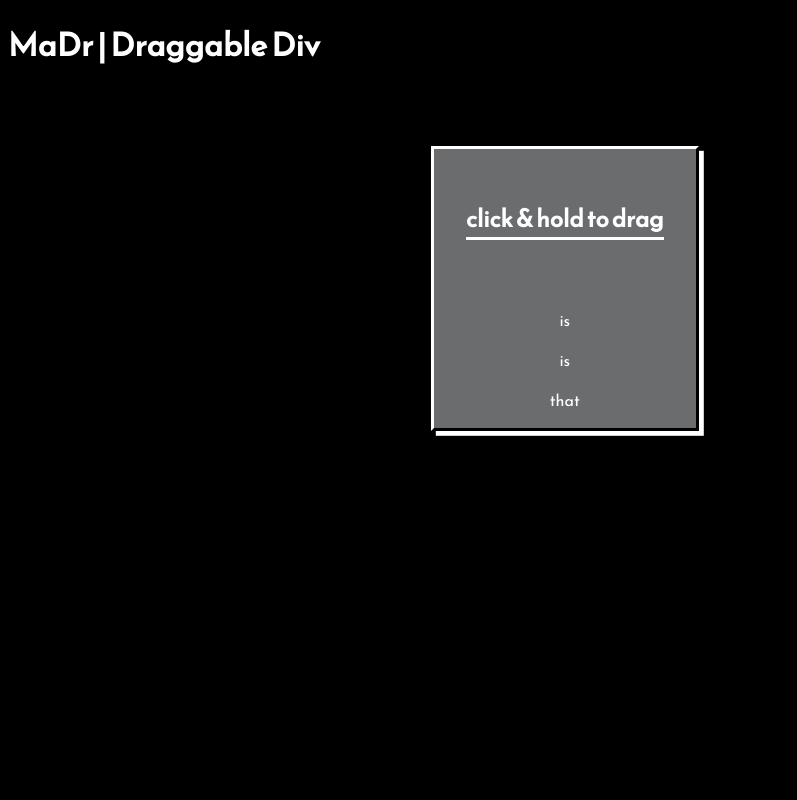
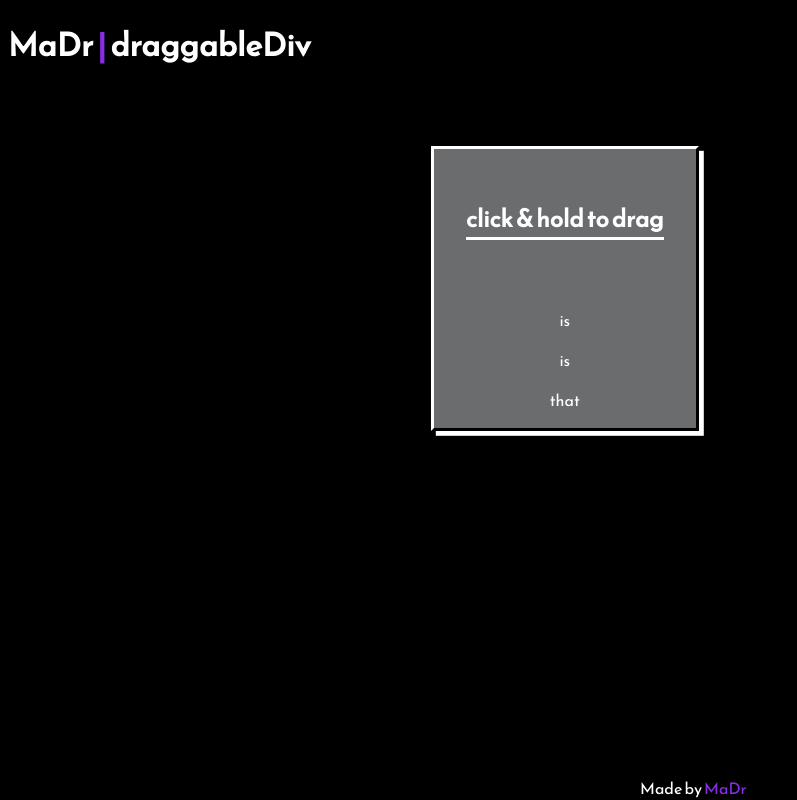
Before and after one commit to MaDrCloudDev/draggableDiv, a plain HTML site: page index.html in a window 1280 px wide. Shown: the whole page, without its empty margins (0-797 px from the left). Drawn offline with Linux system fonts and the light colour scheme.

Commit message:
add styles, some temp
add styles, some temp

```diff
--- a/index.html
+++ b/index.html
@@ -5,10 +5,10 @@
     <meta charset="UTF-8">
     <meta http-equiv="X-UA-Compatible" content="IE=edge">
     <meta name="viewport" content="width=device-width, initial-scale=1.0">
-    <title>Draggable Div | MaDr</title>
+    <title>draggableDiv | MaDr</title>
 </head>
 <body>
-    <h1>MaDr | Draggable Div</h1>
+    <h1><a href="https://MaDr.io">MaDr </a><text> |</text> <a href="https://github.com/MaDrCloudDev/draggableDiv"> draggableDiv</a></h1>
     <div id="MaDrdiv" style="top: 146px; left: 431px;">
         <div id="MaDrdivheader">
             <h2>click &amp; hold to drag</h2>
@@ -19,4 +19,7 @@
     </div>
 <script src="script.js"></script>
 </body>
+<footer>
+    <a href="https://github.com/MaDrCloudDev">Made by <text2>MaDr</text2></a>
+</footer>
 </html>
--- a/stylesheet.css
+++ b/stylesheet.css
@@ -24,3 +24,24 @@ html{
 h2 {
     border-bottom:.2rem solid white;
 }
+a:link, a:visited {
+    color: white;
+    text-align: center;
+    text-decoration: none;
+    display: inline-block;
+  }
+a:hover, a:active {
+    background-color: #872DE6;
+  }
+text, text2{
+    color: #872DE6;
+}
+text2:hover {
+    color: white;
+}
+footer {
+    position: fixed;
+    height: 1rem;
+    bottom: .5rem;
+    left: 50%;
+}
```
